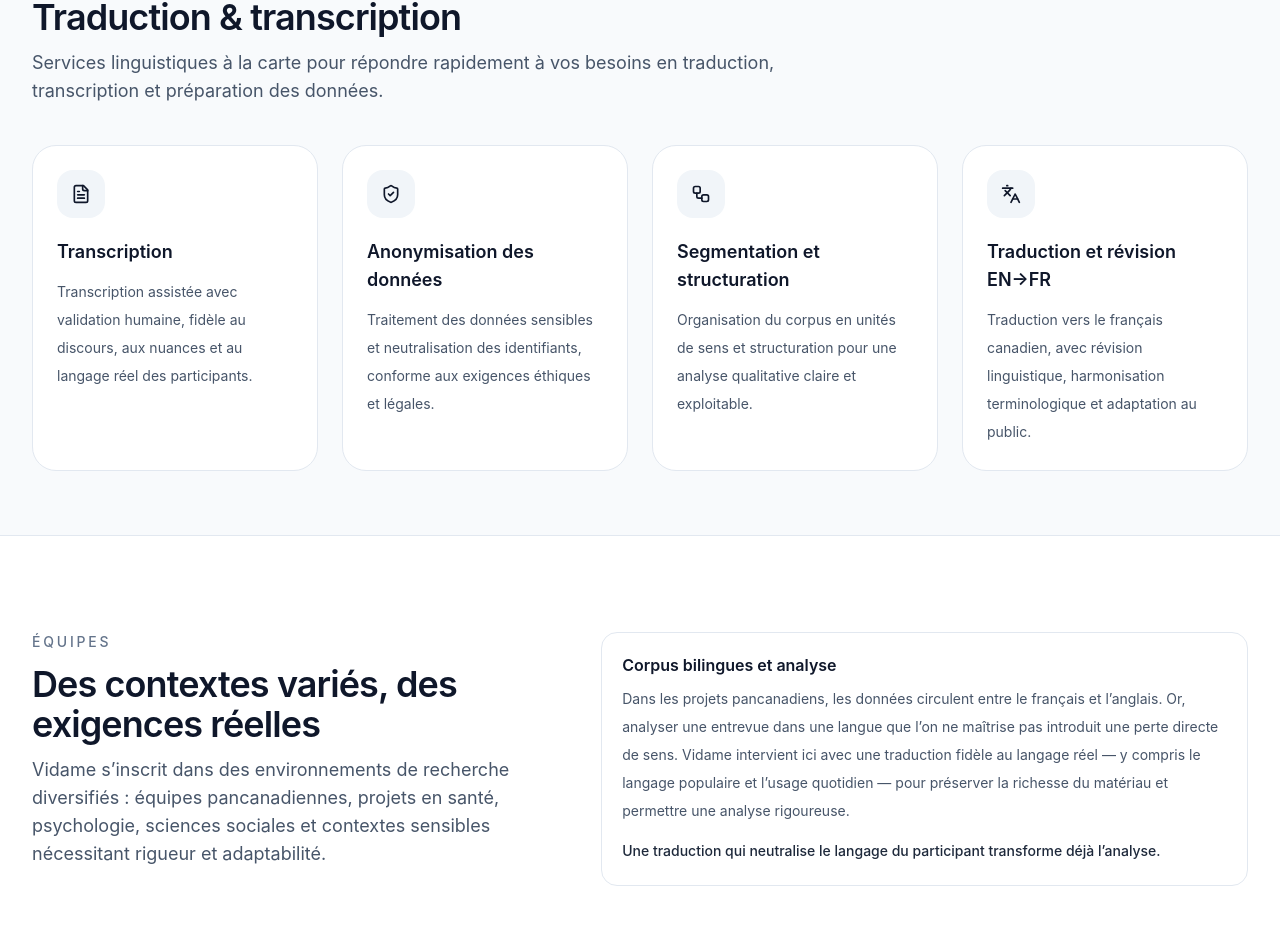
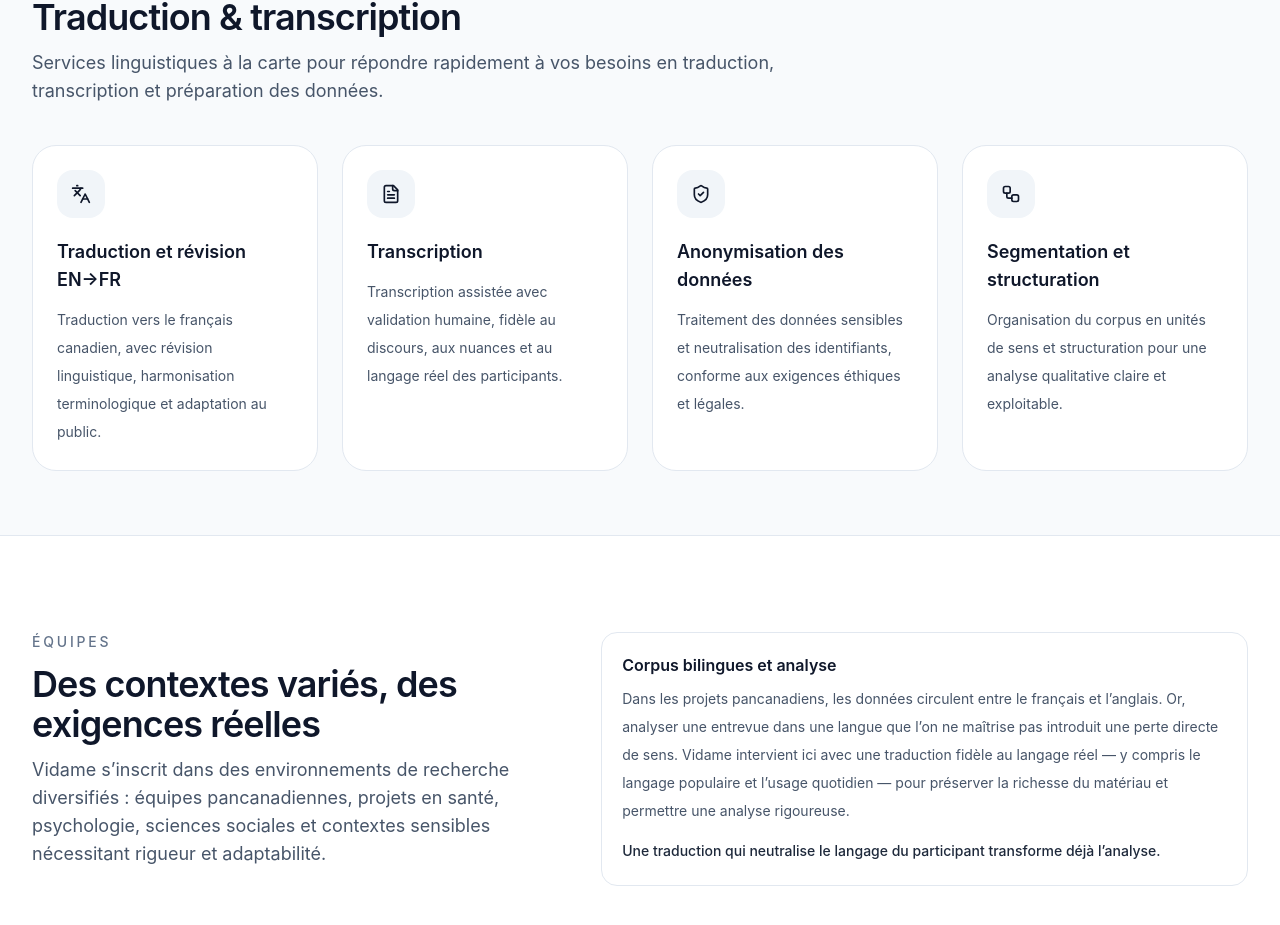
Before and after one commit to momopro21/vidame-recherche, a React (Vite) app: page / in a window 1280 px wide. Shown: the part 2906-3831 px from the top of the page. Built offline with nearby package versions, Linux system fonts and the light colour scheme; the HTML template or start-up script is replaced by a standard one.

Commit message:
Update App.tsx

```diff
--- a/src/App.tsx
+++ b/src/App.tsx
@@ -36,6 +36,11 @@ const pages = [
 // Ici, tu modifies les titres et textes des cartes de services.
 const services = [
   {
+    title: "Traduction et révision EN→FR",
+    icon: Languages,
+    text: "Traduction vers le français canadien, avec révision linguistique, harmonisation terminologique et adaptation au public.",
+  },
+  {
     title: "Transcription",
     icon: FileText,
     text: "Transcription assistée avec validation humaine, fidèle au discours, aux nuances et au langage réel des participants.",
@@ -49,11 +54,6 @@ const services = [
     title: "Segmentation et structuration",
     icon: Workflow,
     text: "Organisation du corpus en unités de sens et structuration pour une analyse qualitative claire et exploitable.",
-  },
-  {
-    title: "Traduction et révision EN→FR",
-    icon: Languages,
-    text: "Traduction vers le français canadien, avec révision linguistique, harmonisation terminologique et adaptation au public.",
   },
 ];
  // ===== VIDAME_REPERE_DONNEES_PILIERS =====
```
